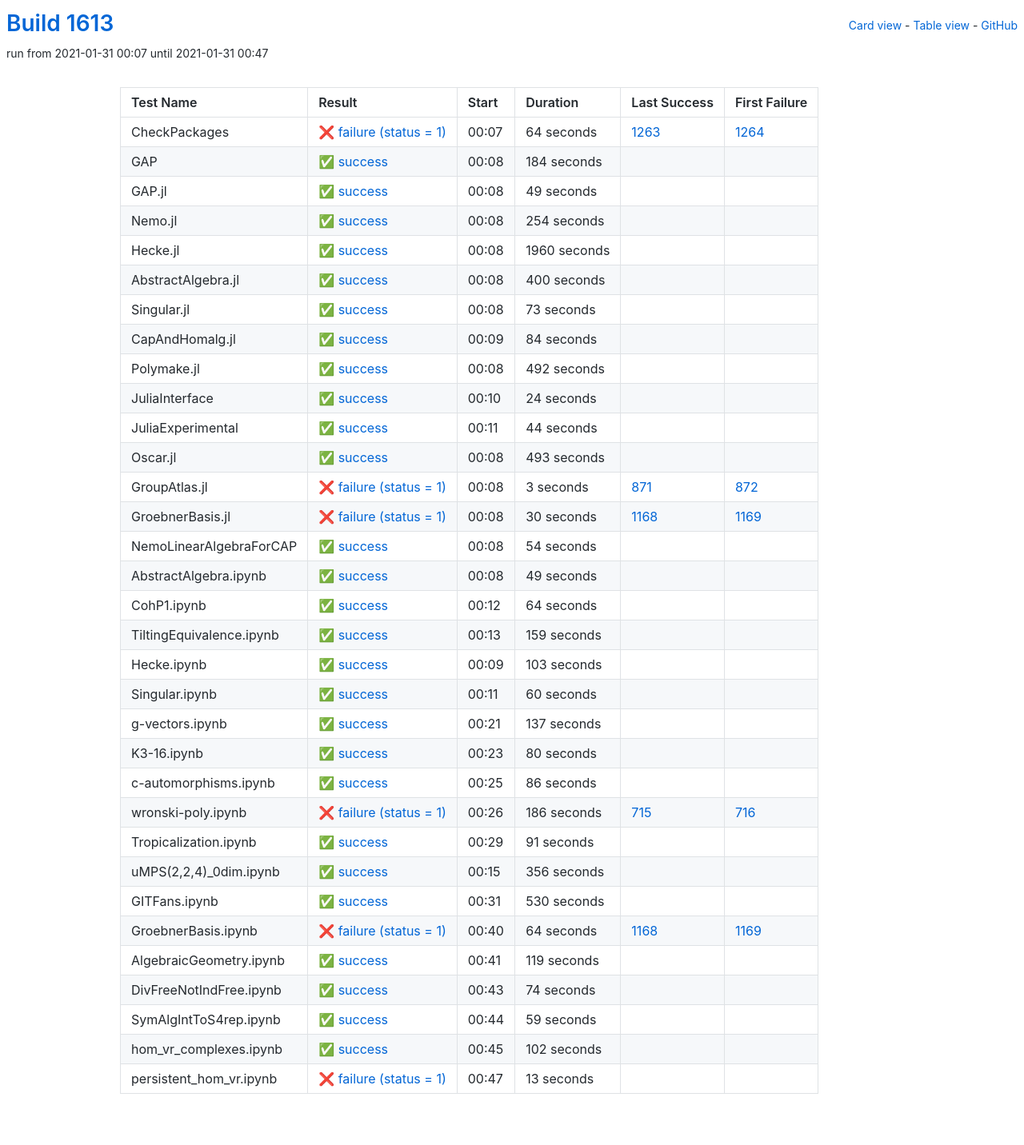
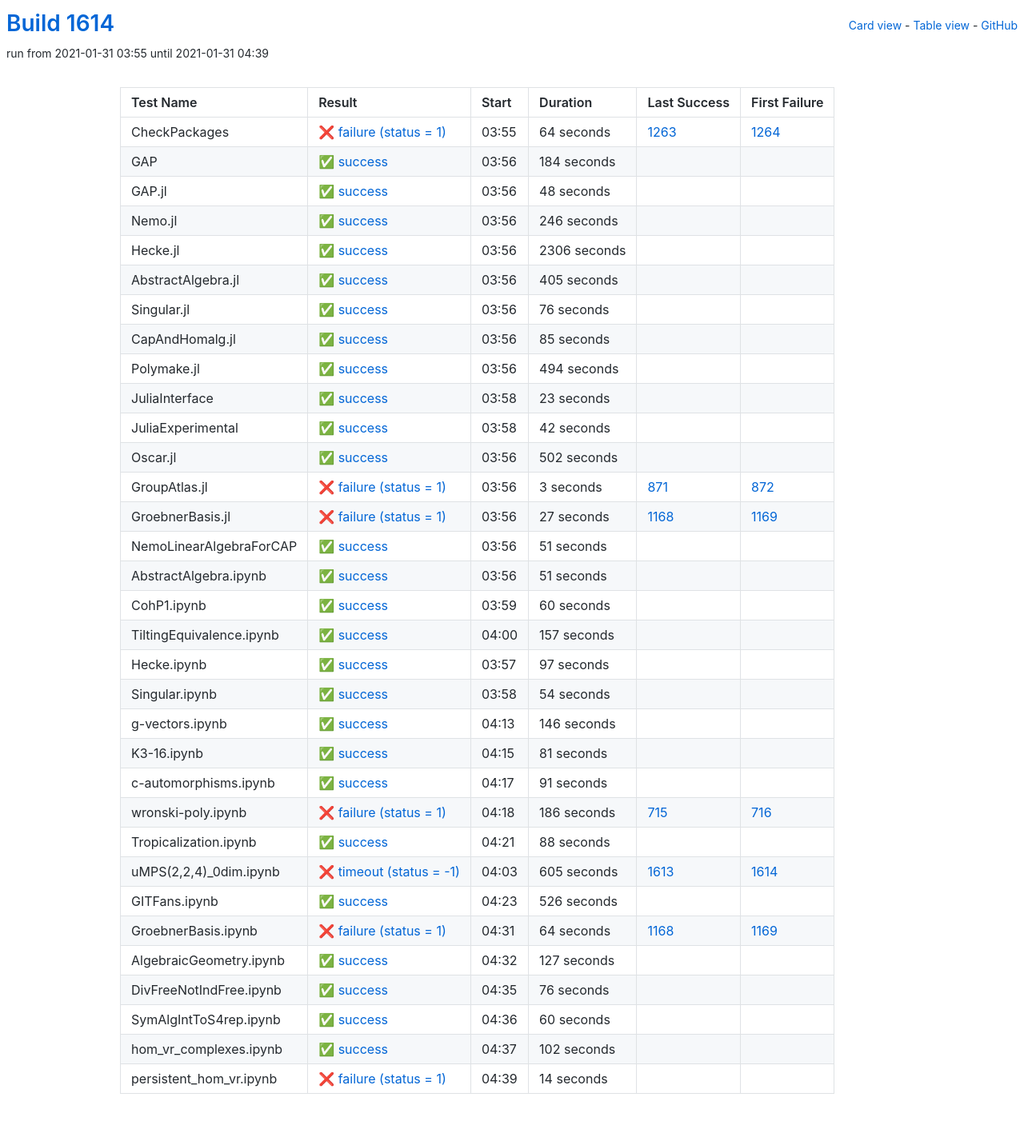
Before and after one commit to oscar-system/oscar-ci-status-stable, a Jekyll site: the page built from table.html, in a window 1280 px wide. Shown: the whole page at 80% size. Built offline with Jekyll 4.4.1, drawn with Linux system fonts in a browser that asks for light colours.

Commit message:
Build #1614

```diff
--- a/_data/ci.yml
+++ b/_data/ci.yml
@@ -1,6 +1,6 @@
 ---
-build: 1613
-build_url: https://oscarci.mathematik.uni-kl.de/job/oscar-stable/1613/
+build: 1614
+build_url: https://oscarci.mathematik.uni-kl.de/job/oscar-stable/1614/
 job: oscar-stable
 organization: oscar-system
 repo: oscar-ci-status-stable
@@ -8,8 +8,8 @@ repourl: https://github.com/oscar-system/oscar-ci-status-stable
 tests:
 - name: CheckPackages
   id: checkpackages
-  log: https://oscarci.mathematik.uni-kl.de/job/oscar-stable/1613/artifact/logs/build-1613/CheckPackages.log
-  start: 2021-01-31 00:07
+  log: https://oscarci.mathematik.uni-kl.de/job/oscar-stable/1614/artifact/logs/build-1614/CheckPackages.log
+  start: 2021-01-31 03:55
   success: false
   exitcode: 1
   status: failure
@@ -20,8 +20,8 @@ tests:
   first_failure_url: https://oscarci.mathematik.uni-kl.de/job/oscar-stable/1264/
 - name: GAP
   id: gap
-  log: https://oscarci.mathematik.uni-kl.de/job/oscar-stable/1613/artifact/logs/build-1613/GAP.log
-  start: 2021-01-31 00:08
+  log: https://oscarci.mathematik.uni-kl.de/job/oscar-stable/1614/artifact/logs/build-1614/GAP.log
+  start: 2021-01-31 03:56
   success: true
   exitcode: 0
   status: success
@@ -32,128 +32,128 @@ tests:
   first_failure_url:
 - name: GAP.jl
   id: gap-jl
-  log: https://oscarci.mathematik.uni-kl.de/job/oscar-stable/1613/artifact/logs/build-1613/GAP.jl.log
-  start: 2021-01-31 00:08
+  log: https://oscarci.mathematik.uni-kl.de/job/oscar-stable/1614/artifact/logs/build-1614/GAP.jl.log
+  start: 2021-01-31 03:56
   success: true
   exitcode: 0
   status: success
-  duration: 49
+  duration: 48
   last_success: false
   last_success_url:
   first_failure: false
   first_failure_url:
 - name: Nemo.jl
   id: nemo-jl
-  log: https://oscarci.mathematik.uni-kl.de/job/oscar-stable/1613/artifact/logs/build-1613/Nemo.jl.log
-  start: 2021-01-31 00:08
+  log: https://oscarci.mathematik.uni-kl.de/job/oscar-stable/1614/artifact/logs/build-1614/Nemo.jl.log
+  start: 2021-01-31 03:56
   success: true
   exitcode: 0
   status: success
-  duration: 254
+  duration: 246
   last_success: false
   last_success_url:
   first_failure: false
   first_failure_url:
 - name: Hecke.jl
   id: hecke-jl
-  log: https://oscarci.mathematik.uni-kl.de/job/oscar-stable/1613/artifact/logs/build-1613/Hecke.jl.log
-  start: 2021-01-31 00:08
+  log: https://oscarci.mathematik.uni-kl.de/job/oscar-stable/1614/artifact/logs/build-1614/Hecke.jl.log
+  start: 2021-01-31 03:56
   success: true
   exitcode: 0
   status: success
-  duration: 1960
+  duration: 2306
   last_success: false
   last_success_url:
   first_failure: false
   first_failure_url:
 - name: AbstractAlgebra.jl
   id: abstractalgebra-jl
-  log: https://oscarci.mathematik.uni-kl.de/job/oscar-stable/1613/artifact/logs/build-1613/AbstractAlgebra.jl.log
-  start: 2021-01-31 00:08
+  log: https://oscarci.mathematik.uni-kl.de/job/oscar-stable/1614/artifact/logs/build-1614/AbstractAlgebra.jl.log
+  start: 2021-01-31 03:56
   success: true
   exitcode: 0
   status: success
-  duration: 400
+  duration: 405
   last_success: false
   last_success_url:
   first_failure: false
   first_failure_url:
 - name: Singular.jl
   id: singular-jl
-  log: https://oscarci.mathematik.uni-kl.de/job/oscar-stable/1613/artifact/logs/build-1613/Singular.jl.log
-  start: 2021-01-31 00:08
+  log: https://oscarci.mathematik.uni-kl.de/job/oscar-stable/1614/artifact/logs/build-1614/Singular.jl.log
+  start: 2021-01-31 03:56
   success: true
   exitcode: 0
   status: success
-  duration: 73
+  duration: 76
   last_success: false
   last_success_url:
   first_failure: false
   first_failure_url:
 - name: CapAndHomalg.jl
   id: capandhomalg-jl
-  log: https://oscarci.mathematik.uni-kl.de/job/oscar-stable/1613/artifact/logs/build-1613/CapAndHomalg.jl.log
-  start: 2021-01-31 00:09
+  log: https://oscarci.mathematik.uni-kl.de/job/oscar-stable/1614/artifact/logs/build-1614/CapAndHomalg.jl.log
+  start: 2021-01-31 03:56
   success: true
   exitcode: 0
   status: success
-  duration: 84
+  duration: 85
   last_success: false
   last_success_url:
   first_failure: false
   first_failure_url:
 - name: Polymake.jl
   id: polymake-jl
-  log: https://oscarci.mathematik.uni-kl.de/job/oscar-stable/1613/artifact/logs/build-1613/Polymake.jl.log
-  start: 2021-01-31 00:08
+  log: https://oscarci.mathematik.uni-kl.de/job/oscar-stable/1614/artifact/logs/build-1614/Polymake.jl.log
+  start: 2021-01-31 03:56
   success: true
   exitcode: 0
   status: success
-  duration: 492
+  duration: 494
   last_success: false
   last_success_url:
   first_failure: false
   first_failure_url:
 - name: JuliaInterface
   id: juliainterface
-  log: https://oscarci.mathematik.uni-kl.de/job/oscar-stable/1613/artifact/logs/build-1613/JuliaInterface.log
-  start: 2021-01-31 00:10
+  log: https://oscarci.mathematik.uni-kl.de/job/oscar-stable/1614/artifact/logs/build-1614/JuliaInterface.log
+  start: 2021-01-31 03:58
   success: true
   exitcode: 0
   status: success
-  duration: 24
+  duration: 23
   last_success: false
   last_success_url:
   first_failure: false
   first_failure_url:
 - name: JuliaExperimental
   id: juliaexperimental
-  log: https://oscarci.mathematik.uni-kl.de/job/oscar-stable/1613/artifact/logs/build-1613/JuliaExperimental.log
-  start: 2021-01-31 00:11
+  log: https://oscarci.mathematik.uni-kl.de/job/oscar-stable/1614/artifact/logs/build-1614/JuliaExperimental.log
+  start: 2021-01-31 03:58
   success: true
   exitcode: 0
   status: success
-  duration: 44
+  duration: 42
   last_success: false
   last_success_url:
   first_failure: false
   first_failure_url:
 - name: Oscar.jl
   id: oscar-jl
-  log: https://oscarci.mathematik.uni-kl.de/job/oscar-stable/1613/artifact/logs/build-1613/Oscar.jl.log
-  start: 2021-01-31 00:08
+  log: https://oscarci.mathematik.uni-kl.de/job/oscar-stable/1614/artifact/logs/build-1614/Oscar.jl.log
+  start: 2021-01-31 03:56
   success: true
   exitcode: 0
   status: success
-  duration: 493
+  duration: 502
   last_success: false
   last_success_url:
   first_failure: false
   first_failure_url:
 - name: GroupAtlas.jl
   id: groupatlas-jl
-  log: https://oscarci.mathematik.uni-kl.de/job/oscar-stable/1613/artifact/logs/build-1613/GroupAtlas.jl.log
-  start: 2021-01-31 00:08
+  log: https://oscarci.mathematik.uni-kl.de/job/oscar-stable/1614/artifact/logs/build-1614/GroupAtlas.jl.log
+  start: 2021-01-31 03:56
   success: false
   exitcode: 1
   status: failure
@@ -164,20 +164,80 @@ tests:
   first_failure_url: https://oscarci.mathematik.uni-kl.de/job/oscar-stable/872/
 - name: GroebnerBasis.jl
   id: groebnerbasis-jl
-  log: https://oscarci.mathematik.uni-kl.de/job/oscar-stable/1613/artifact/logs/build-1613/GroebnerBasis.jl.log
-  start: 2021-01-31 00:08
+  log: https://oscarci.mathematik.uni-kl.de/job/oscar-stable/1614/artifact/logs/build-1614/GroebnerBasis.jl.log
+  start: 2021-01-31 03:56
   success: false
   exitcode: 1
   status: failure
-  duration: 30
+  duration: 27
   last_success: 1168
   last_success_url: https://oscarci.mathematik.uni-kl.de/job/oscar-stable/1168/
   first_failure: 1169
   first_failure_url: https://oscarci.mathematik.uni-kl.de/job/oscar-stable/1169/
 - name: NemoLinearAlgebraForCAP
   id: nemolinearalgebraforcap
-  log: https://oscarci.mathematik.uni-kl.de/job/oscar-stable/1613/artifact/logs/build-1613/NemoLinearAlgebraForCAP.log
-  start: 2021-01-31 00:08
+  log: https://oscarci.mathematik.uni-kl.de/job/oscar-stable/1614/artifact/logs/build-1614/NemoLinearAlgebraForCAP.log
+  start: 2021-01-31 03:56
+  success: true
+  exitcode: 0
+  status: success
+  duration: 51
+  last_success: false
+  last_success_url:
+  first_failure: false
+  first_failure_url:
+- name: AbstractAlgebra.ipynb
+  id: abstractalgebra-ipynb
+  log: https://oscarci.mathematik.uni-kl.de/job/oscar-stable/1614/artifact/logs/build-1614/AbstractAlgebra.ipynb.log
+  start: 2021-01-31 03:56
+  success: true
+  exitcode: 0
+  status: success
+  duration: 51
+  last_success: false
+  last_success_url:
+  first_failure: false
+  first_failure_url:
+- name: CohP1.ipynb
+  id: cohp1-ipynb
+  log: https://oscarci.mathematik.uni-kl.de/job/oscar-stable/1614/artifact/logs/build-1614/CohP1.ipynb.log
+  start: 2021-01-31 03:59
+  success: true
+  exitcode: 0
+  status: success
+  duration: 60
+  last_success: false
+  last_success_url:
+  first_failure: false
+  first_failure_url:
+- name: TiltingEquivalence.ipynb
+  id: tiltingequivalence-ipynb
+  log: https://oscarci.mathematik.uni-kl.de/job/oscar-stable/1614/artifact/logs/build-1614/TiltingEquivalence.ipynb.log
+  start: 2021-01-31 04:00
+  success: true
+  exitcode: 0
+  status: success
+  duration: 157
+  last_success: false
+  last_success_url:
+  first_failure: false
+  first_failure_url:
+- name: Hecke.ipynb
+  id: hecke-ipynb
+  log: https://oscarci.mathematik.uni-kl.de/job/oscar-stable/1614/artifact/logs/build-1614/Hecke.ipynb.log
+  start: 2021-01-31 03:57
+  success: true
+  exitcode: 0
+  status: success
+  duration: 97
+  last_success: false
+  last_success_url:
+  first_failure: false
+  first_failure_url:
+- name: Singular.ipynb
+  id: singular-ipynb
+  log: https://oscarci.mathematik.uni-kl.de/job/oscar-stable/1614/artifact/logs/build-1614/Singular.ipynb.log
+  start: 2021-01-31 03:58
   success: true
   exitcode: 0
   status: success
@@ -186,106 +246,46 @@ tests:
   last_success_url:
   first_failure: false
   first_failure_url:
-- name: AbstractAlgebra.ipynb
-  id: abstractalgebra-ipynb
-  log: https://oscarci.mathematik.uni-kl.de/job/oscar-stable/1613/artifact/logs/build-1613/AbstractAlgebra.ipynb.log
-  start: 2021-01-31 00:08
+- name: g-vectors.ipynb
+  id: g-vectors-ipynb
+  log: https://oscarci.mathematik.uni-kl.de/job/oscar-stable/1614/artifact/logs/build-1614/g-vectors.ipynb.log
+  start: 2021-01-31 04:13
   success: true
   exitcode: 0
   status: success
-  duration: 49
-  last_success: false
-  last_success_url:
-  first_failure: false
-  first_failure_url:
-- name: CohP1.ipynb
-  id: cohp1-ipynb
-  log: https://oscarci.mathematik.uni-kl.de/job/oscar-stable/1613/artifact/logs/build-1613/CohP1.ipynb.log
-  start: 2021-01-31 00:12
-  success: true
-  exitcode: 0
-  status: success
-  duration: 64
-  last_success: false
-  last_success_url:
-  first_failure: false
-  first_failure_url:
-- name: TiltingEquivalence.ipynb
-  id: tiltingequivalence-ipynb
-  log: https://oscarci.mathematik.uni-kl.de/job/oscar-stable/1613/artifact/logs/build-1613/TiltingEquivalence.ipynb.log
-  start: 2021-01-31 00:13
-  success: true
-  exitcode: 0
-  status: success
-  duration: 159
-  last_success: false
-  last_success_url:
-  first_failure: false
-  first_failure_url:
-- name: Hecke.ipynb
-  id: hecke-ipynb
-  log: https://oscarci.mathematik.uni-kl.de/job/oscar-stable/1613/artifact/logs/build-1613/Hecke.ipynb.log
-  start: 2021-01-31 00:09
-  success: true
-  exitcode: 0
-  status: success
-  duration: 103
-  last_success: false
-  last_success_url:
-  first_failure: false
-  first_failure_url:
-- name: Singular.ipynb
-  id: singular-ipynb
-  log: https://oscarci.mathematik.uni-kl.de/job/oscar-stable/1613/artifact/logs/build-1613/Singular.ipynb.log
-  start: 2021-01-31 00:11
-  success: true
-  exitcode: 0
-  status: success
-  duration: 60
-  last_success: false
-  last_success_url:
-  first_failure: false
-  first_failure_url:
-- name: g-vectors.ipynb
-  id: g-vectors-ipynb
-  log: https://oscarci.mathematik.uni-kl.de/job/oscar-stable/1613/artifact/logs/build-1613/g-vectors.ipynb.log
-  start: 2021-01-31 00:21
-  success: true
-  exitcode: 0
-  status: success
-  duration: 137
+  duration: 146
   last_success: false
   last_success_url:
   first_failure: false
   first_failure_url:
 - name: K3-16.ipynb
   id: k3-16-ipynb
-  log: https://oscarci.mathematik.uni-kl.de/job/oscar-stable/1613/artifact/logs/build-1613/K3-16.ipynb.log
-  start: 2021-01-31 00:23
+  log: https://oscarci.mathematik.uni-kl.de/job/oscar-stable/1614/artifact/logs/build-1614/K3-16.ipynb.log
+  start: 2021-01-31 04:15
   success: true
   exitcode: 0
   status: success
-  duration: 80
+  duration: 81
   last_success: false
   last_success_url:
   first_failure: false
   first_failure_url:
 - name: c-automorphisms.ipynb
   id: c-automorphisms-ipynb
-  log: https://oscarci.mathematik.uni-kl.de/job/oscar-stable/1613/artifact/logs/build-1613/c-automorphisms.ipynb.log
-  start: 2021-01-31 00:25
+  log: https://oscarci.mathematik.uni-kl.de/job/oscar-stable/1614/artifact/logs/build-1614/c-automorphisms.ipynb.log
+  start: 2021-01-31 04:17
   success: true
   exitcode: 0
   status: success
-  duration: 86
+  duration: 91
   last_success: false
   last_success_url:
   first_failure: false
   first_failure_url:
 - name: wronski-poly.ipynb
   id: wronski-poly-ipynb
-  log: https://oscarci.mathematik.uni-kl.de/job/oscar-stable/1613/artifact/logs/build-1613/wronski-poly.ipynb.log
-  start: 2021-01-31 00:26
+  log: https://oscarci.mathematik.uni-kl.de/job/oscar-stable/1614/artifact/logs/build-1614/wronski-poly.ipynb.log
+  start: 2021-01-31 04:18
   success: false
   exitcode: 1
   status: failure
@@ -296,44 +296,44 @@ tests:
   first_failure_url: https://oscarci.mathematik.uni-kl.de/job/oscar-stable/716/
 - name: Tropicalization.ipynb
   id: tropicalization-ipynb
-  log: https://oscarci.mathematik.uni-kl.de/job/oscar-stable/1613/artifact/logs/build-1613/Tropicalization.ipynb.log
-  start: 2021-01-31 00:29
+  log: https://oscarci.mathematik.uni-kl.de/job/oscar-stable/1614/artifact/logs/build-1614/Tropicalization.ipynb.log
+  start: 2021-01-31 04:21
   success: true
   exitcode: 0
   status: success
-  duration: 91
+  duration: 88
   last_success: false
   last_success_url:
   first_failure: false
   first_failure_url:
 - name: uMPS(2,2,4)_0dim.ipynb
   id: umps-2-2-4-0dim-ipynb
-  log: https://oscarci.mathematik.uni-kl.de/job/oscar-stable/1613/artifact/logs/build-1613/uMPS-2-2-4-_0dim.ipynb.log
-  start: 2021-01-31 00:15
+  log: https://oscarci.mathematik.uni-kl.de/job/oscar-stable/1614/artifact/logs/build-1614/uMPS-2-2-4-_0dim.ipynb.log
+  start: 2021-01-31 04:03
+  success: false
+  exitcode: -1
+  status: timeout
+  duration: 605
+  last_success: 1613
+  last_success_url: https://oscarci.mathematik.uni-kl.de/job/oscar-stable/1613/
+  first_failure: 1614
+  first_failure_url: https://oscarci.mathematik.uni-kl.de/job/oscar-stable/1614/
+- name: GITFans.ipynb
+  id: gitfans-ipynb
+  log: https://oscarci.mathematik.uni-kl.de/job/oscar-stable/1614/artifact/logs/build-1614/GITFans.ipynb.log
+  start: 2021-01-31 04:23
   success: true
   exitcode: 0
   status: success
-  duration: 356
-  last_success: false
-  last_success_url:
-  first_failure: false
-  first_failure_url:
-- name: GITFans.ipynb
-  id: gitfans-ipynb
-  log: https://oscarci.mathematik.uni-kl.de/job/oscar-stable/1613/artifact/logs/build-1613/GITFans.ipynb.log
-  start: 2021-01-31 00:31
-  success: true
-  exitcode: 0
-  status: success
-  duration: 530
+  duration: 526
   last_success: false
   last_success_url:
   first_failure: false
   first_failure_url:
 - name: GroebnerBasis.ipynb
   id: groebnerbasis-ipynb
-  log: https://oscarci.mathematik.uni-kl.de/job/oscar-stable/1613/artifact/logs/build-1613/GroebnerBasis.ipynb.log
-  start: 2021-01-31 00:40
+  log: https://oscarci.mathematik.uni-kl.de/job/oscar-stable/1614/artifact/logs/build-1614/GroebnerBasis.ipynb.log
+  start: 2021-01-31 04:31
   success: false
   exitcode: 1
   status: failure
@@ -344,44 +344,44 @@ tests:
   first_failure_url: https://oscarci.mathematik.uni-kl.de/job/oscar-stable/1169/
 - name: AlgebraicGeometry.ipynb
   id: algebraicgeometry-ipynb
-  log: https://oscarci.mathematik.uni-kl.de/job/oscar-stable/1613/artifact/logs/build-1613/AlgebraicGeometry.ipynb.log
-  start: 2021-01-31 00:41
+  log: https://oscarci.mathematik.uni-kl.de/job/oscar-stable/1614/artifact/logs/build-1614/AlgebraicGeometry.ipynb.log
+  start: 2021-01-31 04:32
   success: true
   exitcode: 0
   status: success
-  duration: 119
+  duration: 127
   last_success: false
   last_success_url:
   first_failure: false
   first_failure_url:
 - name: DivFreeNotIndFree.ipynb
   id: divfreenotindfree-ipynb
-  log: https://oscarci.mathematik.uni-kl.de/job/oscar-stable/1613/artifact/logs/build-1613/DivFreeNotIndFree.ipynb.log
-  start: 2021-01-31 00:43
+  log: https://oscarci.mathematik.uni-kl.de/job/oscar-stable/1614/artifact/logs/build-1614/DivFreeNotIndFree.ipynb.log
+  start: 2021-01-31 04:35
   success: true
   exitcode: 0
   status: success
-  duration: 74
+  duration: 76
   last_success: false
   last_success_url:
   first_failure: false
   first_failure_url:
 - name: SymAlgIntToS4rep.ipynb
   id: symalginttos4rep-ipynb
-  log: https://oscarci.mathematik.uni-kl.de/job/oscar-stable/1613/artifact/logs/build-1613/SymAlgIntToS4rep.ipynb.log
-  start: 2021-01-31 00:44
+  log: https://oscarci.mathematik.uni-kl.de/job/oscar-stable/1614/artifact/logs/build-1614/SymAlgIntToS4rep.ipynb.log
+  start: 2021-01-31 04:36
   success: true
   exitcode: 0
   status: success
-  duration: 59
+  duration: 60
   last_success: false
   last_success_url:
   first_failure: false
   first_failure_url:
 - name: hom_vr_complexes.ipynb
   id: hom-vr-complexes-ipynb
-  log: https://oscarci.mathematik.uni-kl.de/job/oscar-stable/1613/artifact/logs/build-1613/hom_vr_complexes.ipynb.log
-  start: 2021-01-31 00:45
+  log: https://oscarci.mathematik.uni-kl.de/job/oscar-stable/1614/artifact/logs/build-1614/hom_vr_complexes.ipynb.log
+  start: 2021-01-31 04:37
   success: true
   exitcode: 0
   status: success
@@ -392,12 +392,12 @@ tests:
   first_failure_url:
 - name: persistent_hom_vr.ipynb
   id: persistent-hom-vr-ipynb
-  log: https://oscarci.mathematik.uni-kl.de/job/oscar-stable/1613/artifact/logs/build-1613/persistent_hom_vr.ipynb.log
-  start: 2021-01-31 00:47
+  log: https://oscarci.mathematik.uni-kl.de/job/oscar-stable/1614/artifact/logs/build-1614/persistent_hom_vr.ipynb.log
+  start: 2021-01-31 04:39
   success: false
   exitcode: 1
   status: failure
-  duration: 13
+  duration: 14
   last_success: false
   last_success_url:
   first_failure: false
```
Also changed, not shown: README.md.
